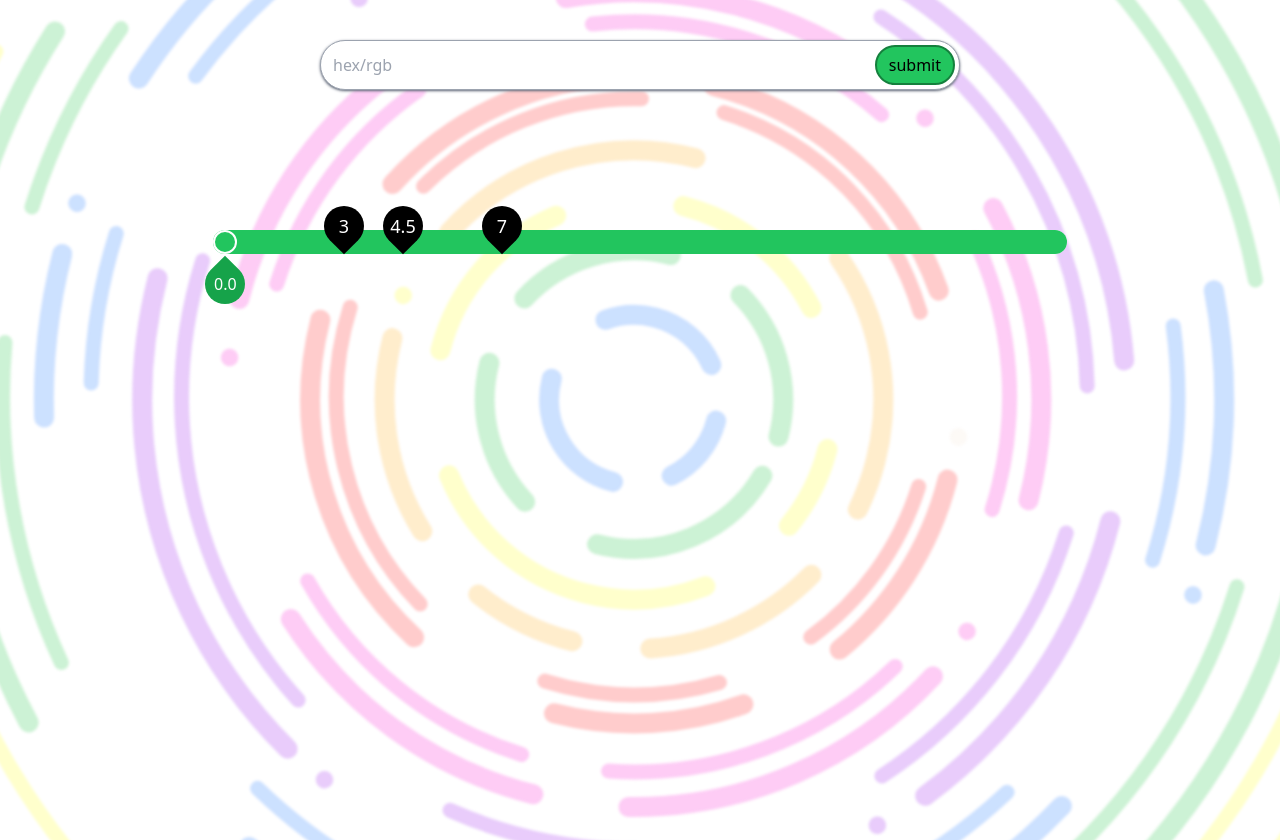
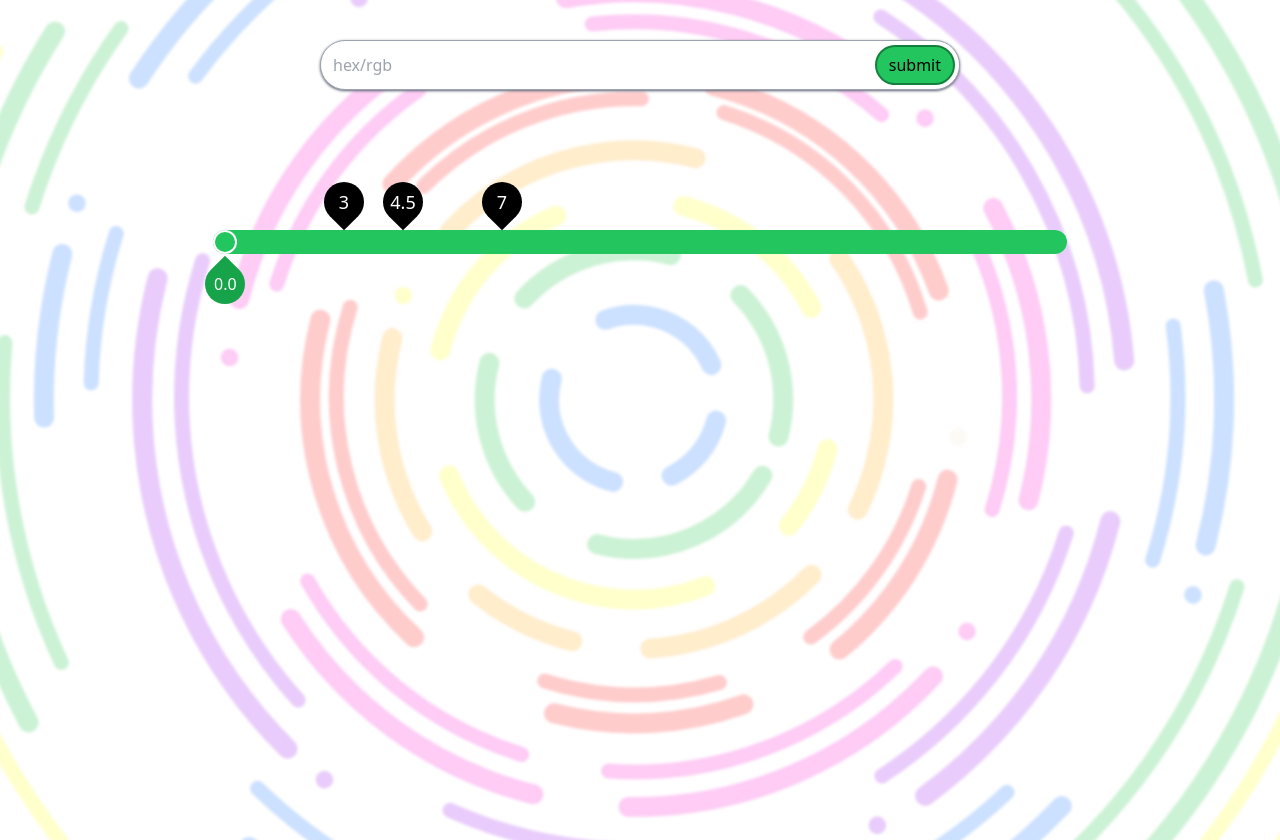
Before and after one commit to worldgeneral/colorcontrast, a React (Vite) app: page / in a window 1280 px wide. Built offline with nearby package versions, Linux system fonts and the light colour scheme.

Commit message:
ratio slider button heights

```diff
--- a/src/components/ratio-slider.tsx
+++ b/src/components/ratio-slider.tsx
@@ -12,21 +12,21 @@ export default function RatioSlider({
     <div className="max-w-[66.66%] w-full my-10 ">
       <div className="relative   mx-3 ">
         <button
-          className="absolute w-10 h-10 bg-black left-[calc(100%/(21/3))] -ml-5 rounded-br-full rounded-t-full -rotate-[45deg] text-white text-center  translate-y-4"
+          className="absolute w-10 h-10 bg-black left-[calc(100%/(21/3))] -ml-5 rounded-br-full rounded-t-full -rotate-[45deg] text-white text-center  -translate-y-2"
           onClick={() => setMinRatio(3)}
         >
           <p className="rotate-45 font-medium text-lg">3</p>
         </button>
 
         <button
-          className="absolute w-10 h-10 bg-black left-[calc(100%/(21/4.5))] -ml-5 rounded-br-full rounded-t-full -rotate-[45deg] text-white text-center  translate-y-4"
+          className="absolute w-10 h-10 bg-black left-[calc(100%/(21/4.5))] -ml-5 rounded-br-full rounded-t-full -rotate-[45deg] text-white text-center  -translate-y-2"
           onClick={() => setMinRatio(4.5)}
         >
           <p className="rotate-45 font-medium text-lg">4.5</p>
         </button>
 
         <button
-          className="absolute w-10 h-10 bg-black left-[calc(100%/(21/7))] -ml-5 rounded-br-full rounded-t-full -rotate-[45deg] text-white text-center translate-y-4"
+          className="absolute w-10 h-10 bg-black left-[calc(100%/(21/7))] -ml-5 rounded-br-full rounded-t-full -rotate-[45deg] text-white text-center -translate-y-2"
           onClick={() => setMinRatio(7)}
         >
           <p className="rotate-45 font-medium text-lg">7</p>
```
